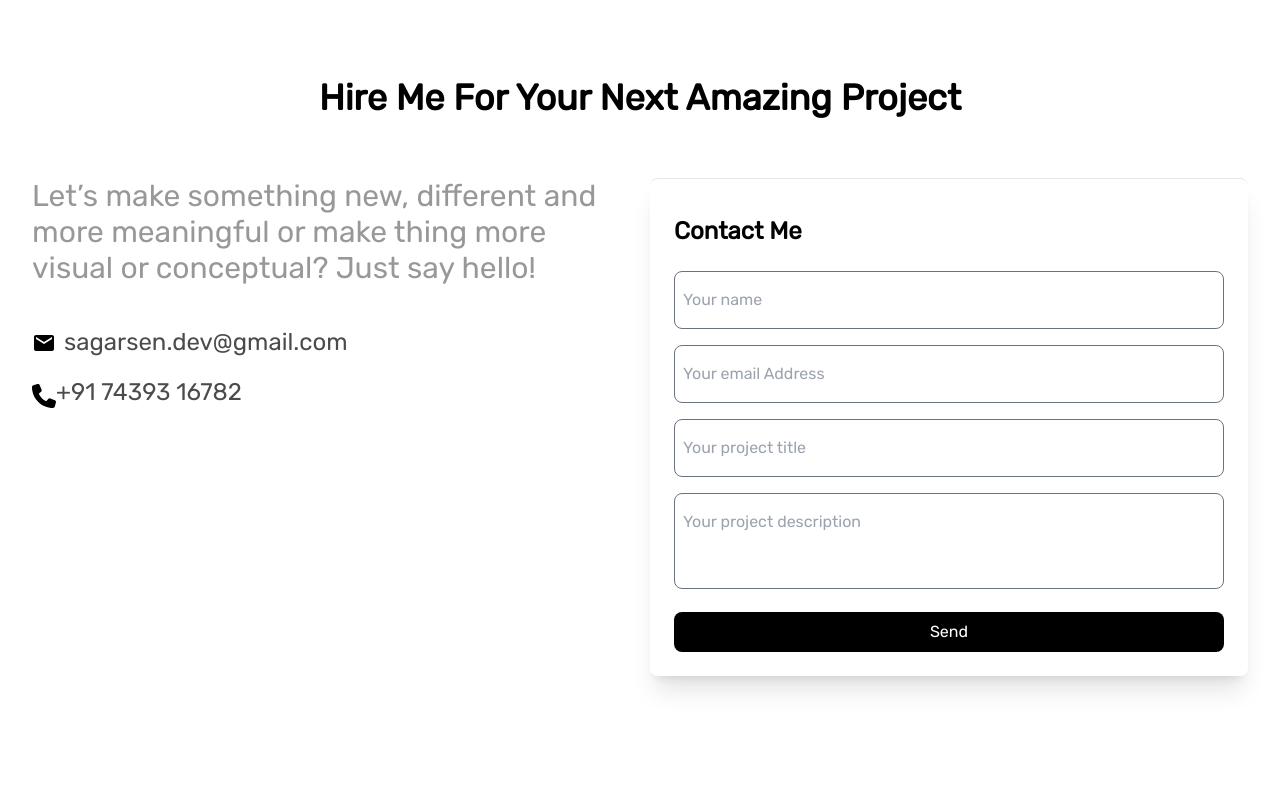
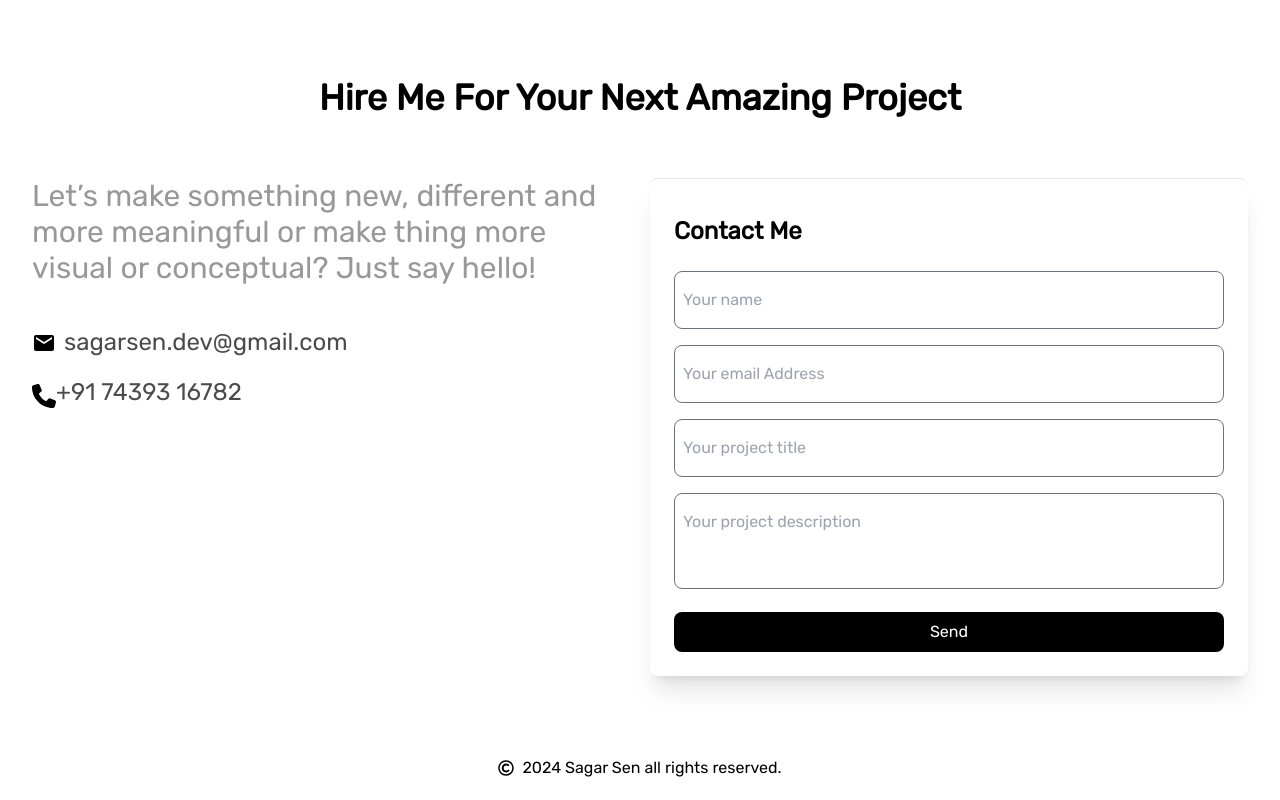
Before and after one commit to sagarsen2023/portfolio, a Next.js app: page / in a window 1280 px wide. Shown: the part 2066-2866 px from the top of the page. Before the commit the page ends 2822 px from the top, so only its background shows below. Built offline with nearby package versions, Linux system fonts and the light colour scheme; no server answers.

Commit message:
Added copyright section

```diff
--- a/src/app/page.tsx
+++ b/src/app/page.tsx
@@ -5,10 +5,12 @@ import {
   serVicesSection,
   projectSection,
   contactSection,
+  copyrightSection
 } from "@/data/my-portfolio-data";
 import ProjectSection from "@/components/Projects-Section/ProjectSection";
 import ServicesSection from "@/components/Services-Section/ServicesSection";
 import ContactSection from "@/components/Contact-Section/ContactSection";
+import { FaRegCopyright } from "react-icons/fa";
 
 function Home() {
   return (
@@ -30,6 +32,14 @@ function Home() {
         email={contactSection.email}
         phone={contactSection.phone}
       />
+
+      <div className="pb-5 w-full flex justify-center items-center gap-2">
+        {/* Copyright Section */}
+        <FaRegCopyright/>
+        <span>
+          {copyrightSection.year} {copyrightSection.name} all rights reserved.
+        </span>
+      </div>
     </main>
   );
 }
--- a/src/data/my-portfolio-data.ts
+++ b/src/data/my-portfolio-data.ts
@@ -122,4 +122,12 @@ const contactSection = {
   phone: "+91 74393 16782",
 }
 
-export { heroSection, serVicesSection, projectSection, contactSection };
+const copyrightSection:{
+  year: number;
+  name: string;
+} = {
+  year: new Date().getFullYear(),
+  name: "Sagar Sen",
+}
+
+export { heroSection, serVicesSection, projectSection, contactSection, copyrightSection };
```
